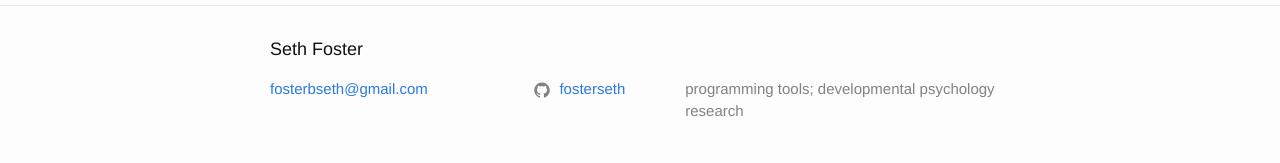
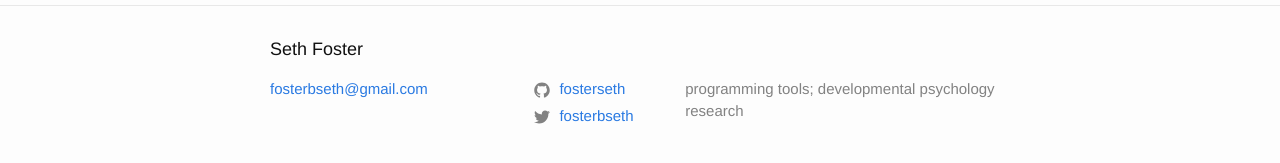
Before and after one commit to fosterseth/fosterseth.github.io, a Jekyll site: the page built from index.md, in a window 1280 px wide. Shown: the part 492-655 px from the top of the page. Built offline with Jekyll 4.4.1, drawn with Linux system fonts in a browser that asks for light colours.

Commit message:
added linkedin link

```diff
--- a/_config.yml
+++ b/_config.yml
@@ -6,7 +6,7 @@
 
 github_url: https://github.com/fosterseth
 github_username: fosterseth
-
+linkedin_username: fosterbseth
 # Minima date format
 # refer to http://shopify.github.io/liquid/filters/date/ if you want to customize this
 minima:
--- a/_includes/footer.html
+++ b/_includes/footer.html
@@ -26,6 +26,12 @@
             {% include icon-twitter.html username=site.twitter_username %}
           </li>
           {% endif %}
+
+          {% if site.linkedin_username %}
+          <li>
+            {% include icon-linkedin.html username=site.linkedin_username %}
+          </li>
+          {% endif %}
         </ul>
       </div>
 
--- /dev/null
+++ b/_includes/icon-linkedin.html
@@ -0,0 +1 @@
+<a href="https://twitter.com/{{ include.username }}"><span class="icon icon--twitter">{% include icon-twitter.svg %}</span><span class="username">{{ include.username }}</span></a>
--- a/_includes/icon-twitter.html
+++ b/_includes/icon-twitter.html
@@ -1 +1 @@
-<a href="https://twitter.com/{{ include.username }}"><span class="icon icon--twitter">{% include icon-twitter.svg %}</span><span class="username">{{ include.username }}</span></a>
+<a href="https://linkedin.com/in/{{ include.username }}"><span class="icon icon--linkedin">{% include icon-linkedin.svg %}</span><span class="username">{{ include.username }}</span></a>
```
Also changed, not shown: _includes/icon-linkedin.svg (added).
